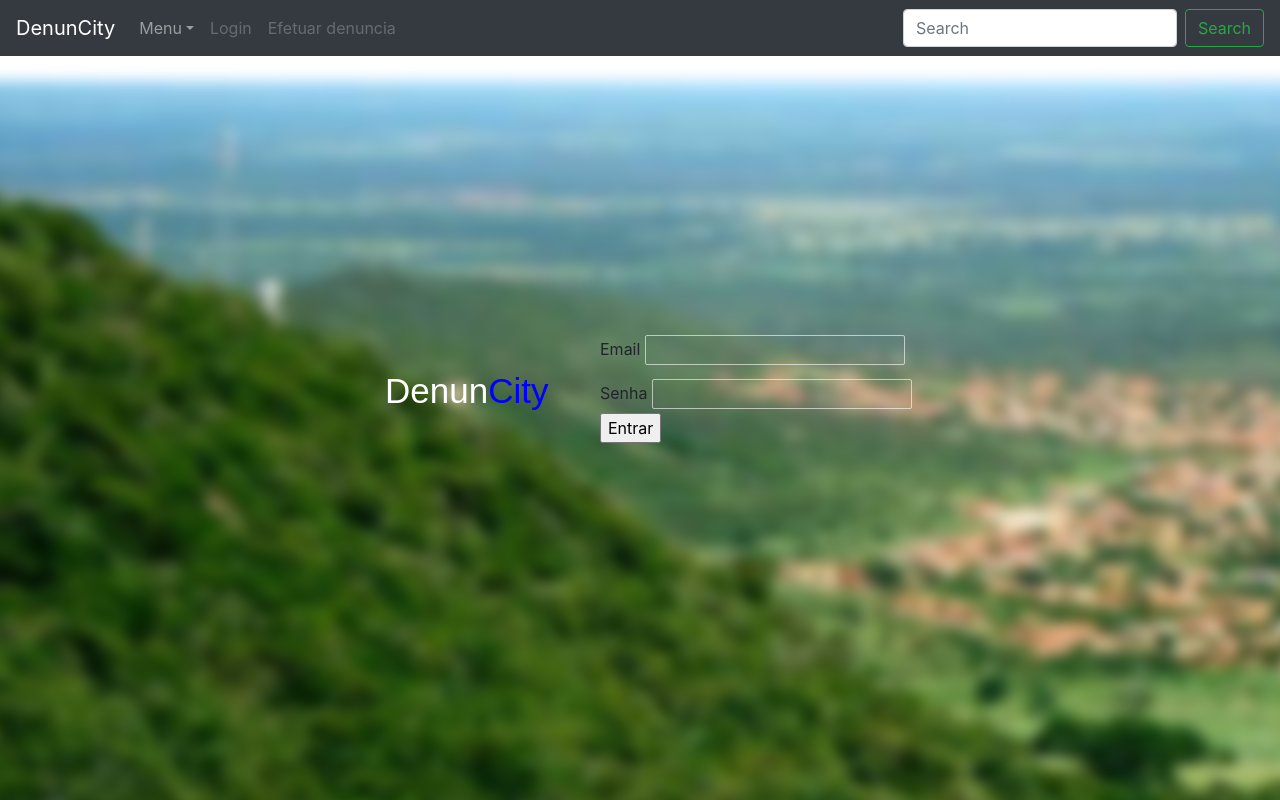
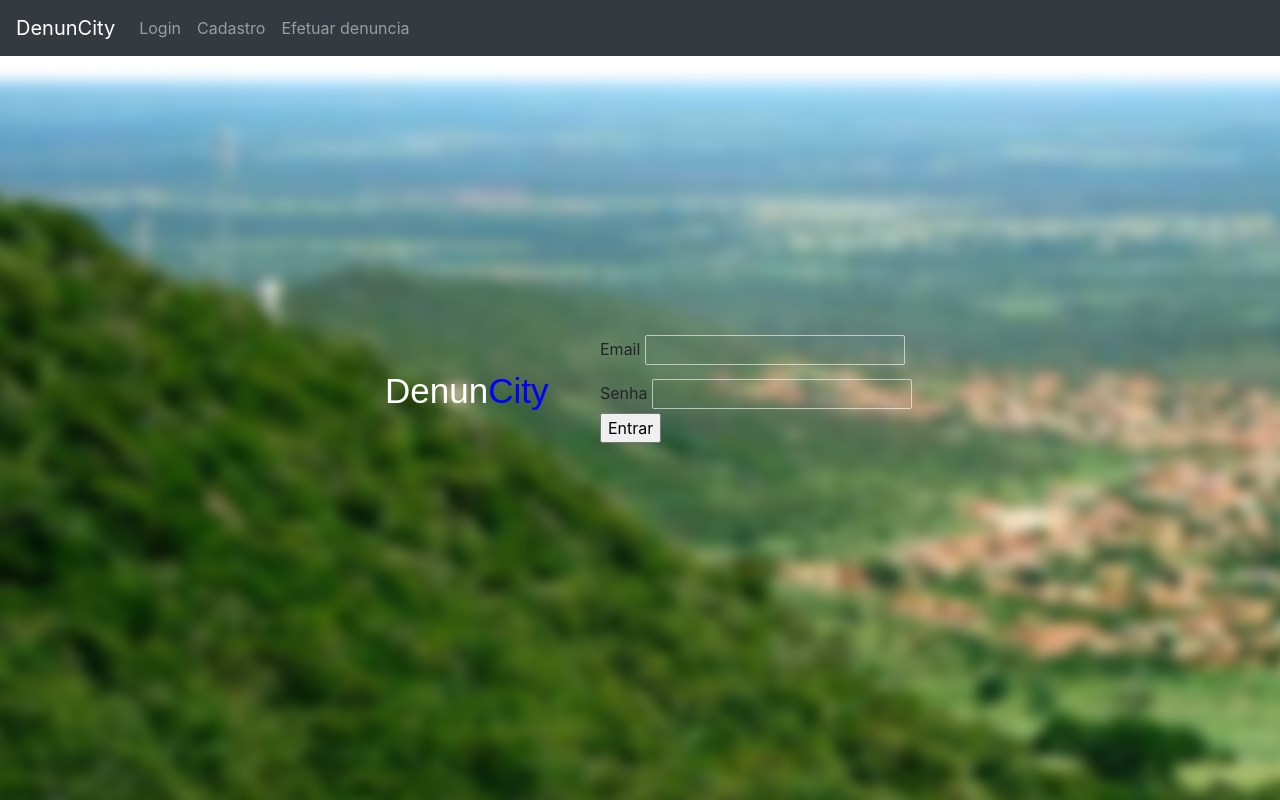
Before and after one commit to brunomalheiros/projeto, a Flask app: page /login in a window 1280 px wide. Run offline with Flask 2, Linux system fonts and the light colour scheme; some libraries are stand-ins or nearby versions.

Commit message:
Pequena alteração no formulario e configuração do menu da pagina de login

```diff
--- a/templates/login.html
+++ b/templates/login.html
@@ -18,28 +18,26 @@
 			  <span class="navbar-toggler-icon"></span>
 			</button>
 			<div class="collapse navbar-collapse" id="navbarTogglerDemo01">
-			<a class="navbar-brand" href="../index.html">DenunCity</a>
+			  <a class="navbar-brand" href="{{url_for('home')}}">DenunCity</a>
 			  <ul class="navbar-nav mr-auto mt-2 mt-lg-0">
 			  <li class="nav-item dropdown">
-			<a class="nav-link dropdown-toggle" data-toggle="dropdown" href="#" role="button" aria-haspopup="true" aria-expanded="false">Menu</a>
-			<div class="dropdown-menu">
-			  <a class="dropdown-item" href="#">Efetuar denuncia</a>
-			  <a class="dropdown-item" href="#">Login</a>
-			  <a class="dropdown-item" href="../_cadastro/cadastro.html">Cadastro</a>
-			  <a class="dropdown-item" href="#">Quem somos</a>
-			</div>
+
 			   </li>
 				<li class="nav-item">
-				<a class="nav-link disabled" href="#" tabindex="-1" aria-disabled="true">Login</a>
+				  <a class="nav-link" href="{{url_for('login')}}">Login</a>
 				</li>
 				<li class="nav-item">
-				<a class="nav-link disabled" href="#" tabindex="-1" aria-disabled="true">Efetuar denuncia</a>
+				  <a class="nav-link" href="{{url_for('cadastro')}}">Cadastro</a>
+				</li>
+				<li class="nav-item">
+				  {% if current_user.is_authenticated %}
+							<a class="nav-link" href="{{url_for('denuncia')}}">Efetuar denuncia</a>
+						{% else %}
+							<a class="nav-link" href="{{url_for('login')}}">Efetuar denuncia</a>
+						{% endif %}
 				</li>
 			  </ul>
-			<form class="form-inline my-2 my-lg-0">
-			  <input class="form-control mr-sm-2" type="search" placeholder="Search" aria-label="Search">
-			  <button class="btn btn-outline-success my-2 my-sm-0" type="submit">Search</button>
-			</form>
+
 			</div>
 		  </nav>
 
@@ -55,12 +53,13 @@
 						{{form.csrf_token}}
 
                         {{form.email.label}}
-                        {{form.email(class_="input")}}
+                        {{form.email}}
 
                         {{form.senha.label}}
-                        {{form.senha(class_="input")}}
+                        {{form.senha}}
 
-						{{form.entrar(class_="btnform")}}
+						{{form.entrar}}
+
 
 
 			</div>
```
Lines whose indentation alone changed are shown as unchanged.
